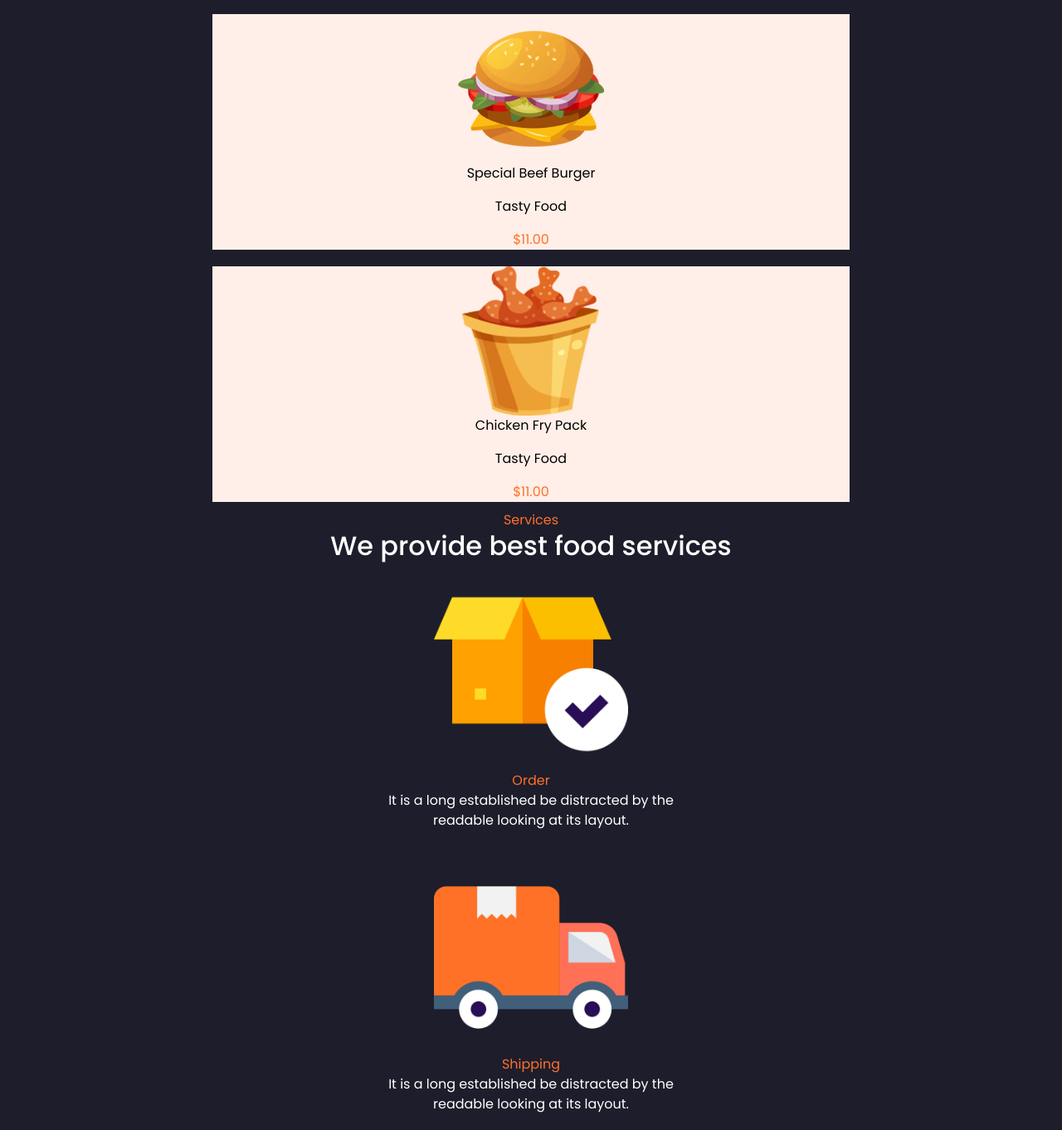
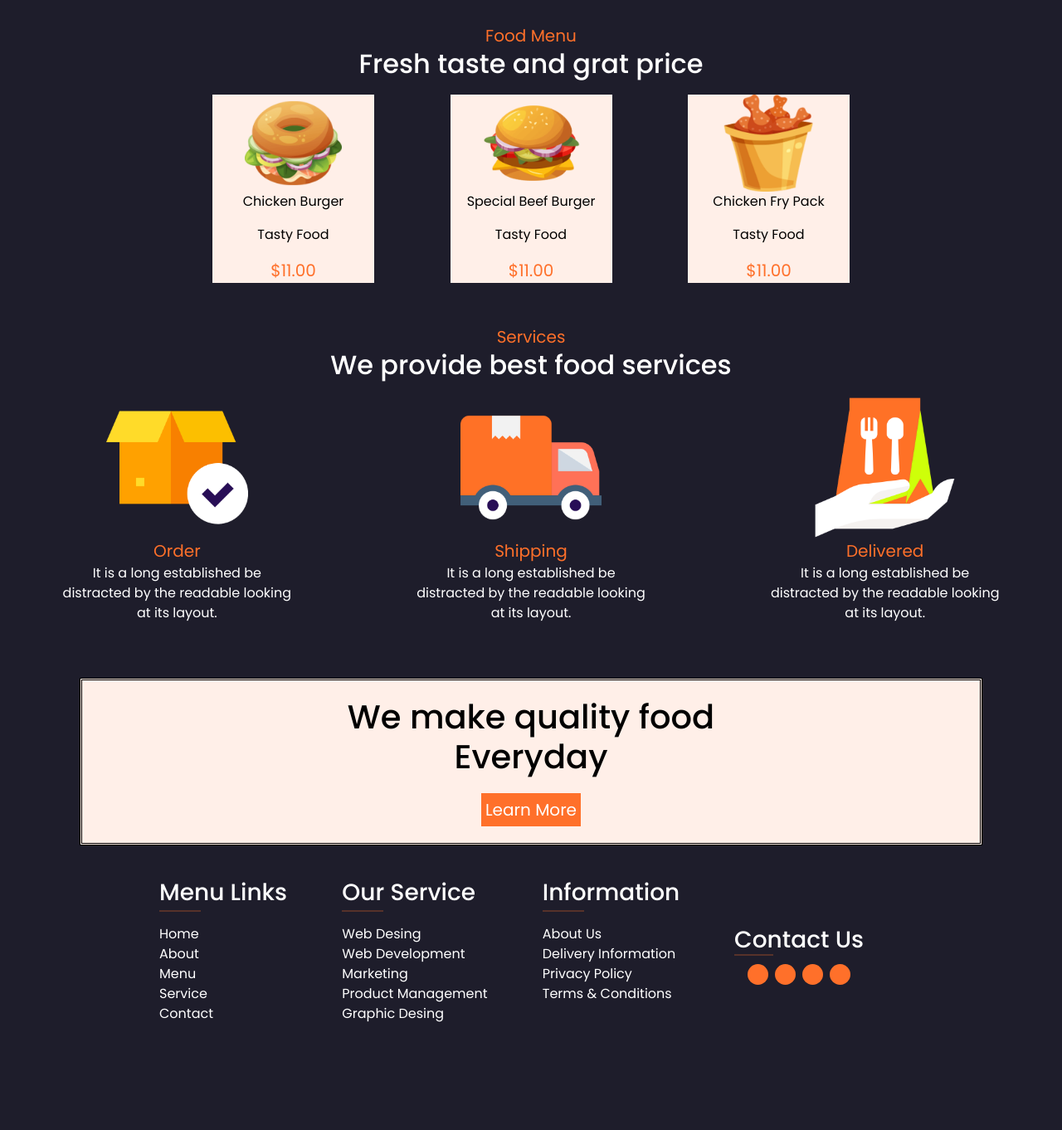
Before and after one commit to Ansear/MaquetaTiendaOnline, a plain HTML site: page index.html in a window 1280 px wide. Shown: the part 1192-2554 px from the top of the page at 83% size. After the commit the page ends 2446 px from the top, so only its background shows below. Drawn offline with Linux system fonts and the light colour scheme.

Commit message:
modificando responsive

```diff
--- a/css/style.css
+++ b/css/style.css
@@ -11,6 +11,12 @@ body{
 }
 .bg{
     --bs-navbar-padding-y:0.3rem;
+}
+.navbar-brand{
+    cursor: default;
+}
+.navbar-brand:hover{
+    color:var(--orange);
 }
 .container-fluid{
     --bs-gutter-x:10px;
@@ -48,6 +54,7 @@ body{
     text-align: center;
     color:white;
 }
+
 .headT>span{
     background-color: var(--orange);
     color: white;
@@ -58,10 +65,13 @@ body{
     text-align: center;
 }
 .ima img{
-    width: 90%;
+    width: 80%;
 }
 span{
-    color:var(--orange)
+    color:var(--orange);
+    font-size: 20px;
+
+    text-align: center;
 }
 .about {
     width: 100%;
@@ -87,11 +97,10 @@ span{
 }
 
 #aboutI img{
-    width: 90%;
+    width: 75%;
 }
 .menu{
     text-align: center;
-
 }
 .foodmenu{
     display: flex;
@@ -106,15 +115,17 @@ span{
     flex-direction: column;
     align-items: center;
     justify-content: space-between;
-    height: auto;
+    margin-bottom: 40px;
 }
-.imgMenu>div {
+.imgMenu>div{
+    display: flex;
+    flex-direction: column;
+    align-items: center;
+}
+.food1 {
     background-color: var(--bgCard);
     width: 60%;
     color: black;
-}
-
-.food1 {
     text-align: center;
     display: flex;
     flex-direction: column;
@@ -128,6 +139,7 @@ span{
     display: flex;
     flex-direction: column;
     align-items: center;
+    margin-bottom: 40px;
 }
 .services h2{
     text-align: center;
@@ -160,7 +172,7 @@ span{
     border-style: double;
     border-color: 5px var(--bgCard);
     background-color: var(--bgCard);
-    width: 80%;
+    width: 85%;
     color:black;
     display: flex;
     flex-direction: column;
@@ -168,7 +180,6 @@ span{
 }
 .cuadro h2{
     text-align: center;
-    font-size: 26px;
 }
 .cuadro span{
     background-color: #ff702a;
@@ -176,7 +187,7 @@ span{
     padding: 5px;
 }
 
-footer{
+footer>div{
     margin-top: 40px;
     display: flex;
     flex-direction: column;
@@ -196,7 +207,7 @@ footer{
 }
 
 hr{
-    width: 25%;
+    width: 50px;
     border:solid 1px var(--orange);
 }
 .foote p{
@@ -267,8 +278,10 @@ hr{
     }
     .ab{
         width: 100%;
+        height: 70vh;
         display: flex;
         justify-content: center;
+        margin-bottom: 40px;
     }
     .about {
         display: flex;
@@ -277,12 +290,18 @@ hr{
         justify-content: space-between;
         width: 70%;
     }
-
+    #aboutI{
+        text-align: left;
+        width: 55%;
+    }
+    #aboutI img {
+        width: 60%;
+    }
     #aboutUs{
         margin: 15px 0px;
         display: flex;
         align-items: baseline;
-        width: 40%;
+        width: 45%;
         text-align:left;
     }
 
@@ -291,8 +310,9 @@ hr{
     }
 
     #aboutUs p{
+        width: 328px;
         text-align: left;
-        font-size: 20px;
+        font-size: 18px;
     }
 
     #aboutUs span:last-child{
@@ -300,5 +320,64 @@ hr{
         background-color: var(--orange);
         padding: 5px;
     }
+    .imgMenu{
+        flex-direction: row;
+        justify-content: center;
+        width: 100%;
+    }
+    .imgMenu>div{
+        display: flex;
+        flex-direction: row;
+        align-items: center;
+        justify-content: space-between;
+        width: 60%;
+    }
+    .food1{
+        width: 200px;
+        justify-content: space-evenly;
+    }
+    .imgsSe{
+        flex-direction: row;
+    }
+    footer{
+        display: flex;
+        align-content: center;
+        justify-content: center;
+    }
+    footer>div{
+        flex-direction: row;
+        width: 70%;
+        justify-content: space-between;
+    }
+    .foote{
+        display: flex;
+        justify-content: space-between;
+    }
+    .contact{
+        width: 250px;
+    }
 
+    .Ccuadro{
+        display: flex;
+        align-items: center;
+    }
+    .cuadro h2{
+        font-size:40px;
+        margin-bottom: 20px;
+    }
+    .titleS{
+        height: 70vh;
+    }
 }
+
+@media (min-width: 768px){
+    .ima img {
+        width: 70%;
+    }
+    #aboutI img {
+        width: 55%;
+    }
+    .food1{
+        width: 195px;
+    }
+}
--- a/index.html
+++ b/index.html
@@ -67,6 +67,7 @@
                 <h2>Fresh taste and grat price</h2>
             </div>
             <div class="imgMenu">
+                <div>
                     <div class="food1">
                         <div>
                             <img src="images/food1.png" alt="food1">
@@ -90,6 +91,7 @@
                         <p>Chicken Fry Pack</p>
                         <p>Tasty Food</p>
                         <span>$11.00</span>
+                    </div>
                 </div>
             </div>
         </section>
@@ -116,12 +118,13 @@
         </section>
         <section class="Ccuadro">
             <div class="cuadro">
-                <h2>We make quality food Everyday</h2>
+                <h2>We make quality food <br> Everyday</h2>
                 <span>Learn More</span>
             </div>
         </section>
     </main>
     <footer>
+        <div>
             <div class="foote">
                 <div class="infor">
                     <h3>Menu Links</h3>
@@ -168,6 +171,7 @@
                     <span></span>
                 </div>
             </div>
+        </div>
     </footer>
 </body>
 </html>
```
Lines whose indentation alone changed are shown as unchanged.
